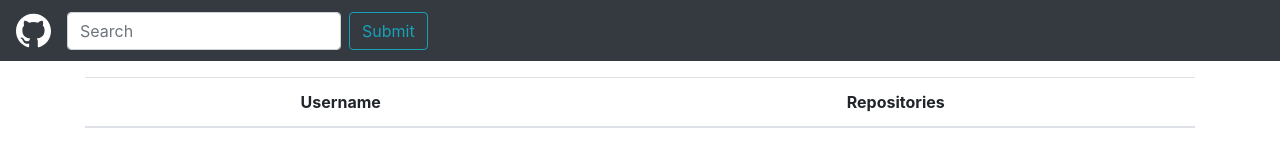
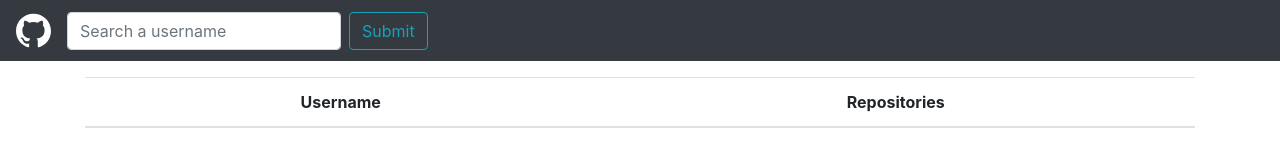
Before and after one commit to handyrey/assessment-test, a React (Create React App) app: page / in a window 1280 px wide. Shown: the top 160 px of the page. Built offline with nearby package versions, Linux system fonts and the light colour scheme.

Commit message:
refactored Navbar.jsx

```diff
--- a/package.json
+++ b/package.json
@@ -6,6 +6,7 @@
     "@testing-library/jest-dom": "^4.2.4",
     "@testing-library/react": "^9.5.0",
     "@testing-library/user-event": "^7.2.1",
+    "axios": "^0.18.1",
     "bootstrap": "^4.5.0",
     "react": "^16.13.1",
     "react-dom": "^16.13.1",
--- a/src/components/Profile/Navbar.jsx
+++ b/src/components/Profile/Navbar.jsx
@@ -1,32 +1,9 @@
-import React, {useState} from "react";
+import React from "react";
 import Table from "./Table";
 import logo from "../../assets/logo.svg";
 
-const Navbar = () => {
-    const [data, setData] = useState({});
-    const [username, setUsername] = useState("");
-    const [repositories, setRepositories] = useState([]);
-
-    const onChangeHandler = event => {
-        setUsername(event.target.value);
-    };
-
-    const sumbitHandler = async event => {
-        event.preventDefault()
-
-        const profile = await fetch(`https://api.github.com/users/${username}`);
-        const profileJson = await profile.json();
-        console.log(profileJson);
-
-        const repositories = await fetch(profileJson.repos_url);
-        const repositoriesJson = await repositories.json(repositories)
-        console.log(repositoriesJson)
-
-        if (profileJson) {
-            setData(profileJson)
-            setRepositories(repositoriesJson)
-        }
-    };
+const Navbar = (props) => {
+    const { username, data, repositories, onChange, onSubmit } = props;
 
     return (
         <React.Fragment>
@@ -36,20 +13,19 @@ const Navbar = () => {
                     <input
                         className="form-control mr-sm-2"
                         type="search"
-                        placeholder="Search"
+                        placeholder="Search a username"
                         value={username}
-                        onChange={onChangeHandler}
+                        onChange={onChange}
                     />
                     <button
                         className="btn btn-outline-info my-2 my-sm-0"
                         type="submit"
-                        onClick={sumbitHandler}
+                        onClick={onSubmit}
                     >
                         Submit
                     </button>
                 </form>
             </nav>
-
             <Table className="pt-5" data={data} repositories={repositories} />
         </React.Fragment>
     )
--- a/src/components/Profile/Profile.jsx
+++ b/src/components/Profile/Profile.jsx
@@ -1,10 +1,45 @@
-import React from "react";
+import React, {useState} from "react";
 import Navbar from "./Navbar";
 
 const Profile = () => {
+    const [data, setData] = useState({});
+    const [username, setUsername] = useState("");
+    const [repositories, setRepositories] = useState([]);
+
+    const handleChange = event => {
+        setUsername(event.target.value);
+    };
+
+    const handleSubmit = async event => {
+        event.preventDefault()
+
+        try {
+            const profile = await fetch(`https://api.github.com/users/${username}`);
+            const profileJson = await profile.json();
+            // console.log(profileJson);
+
+            const repositories = await fetch(profileJson.repos_url);
+            const repositoriesJson = await repositories.json(repositories);
+            // console.log(repositoriesJson);
+
+            if (profileJson) {
+                setData(profileJson);
+                setRepositories(repositoriesJson);
+            }
+        } catch (err) {
+            alert("User not found");
+        }
+    };
+
     return (
         <React.Fragment>
-            <Navbar />
+            <Navbar
+                username={username}
+                data={data}
+                repositories={repositories}
+                onChange={handleChange}
+                onSubmit={handleSubmit}
+            />
         </React.Fragment>
     )
 }
--- a/src/components/Profile/Table.jsx
+++ b/src/components/Profile/Table.jsx
@@ -16,7 +16,7 @@ const Table = ({ data, repositories }) => {
                     <td>
                         {repositories.map(repo => (
                             <ul className="list-unstyled" key={repo.id}>
-                                <li><a href={repo.html_url}>{repo.name}</a></li>
+                                <li><a href={repo.html_url} rel="noopener noreferrer" target="_blank">{repo.name}</a></li>
                             </ul>
                         ))}
                     </td>
```
Also changed, not shown: 1 other file (tests, documents, lock files or other folders).
